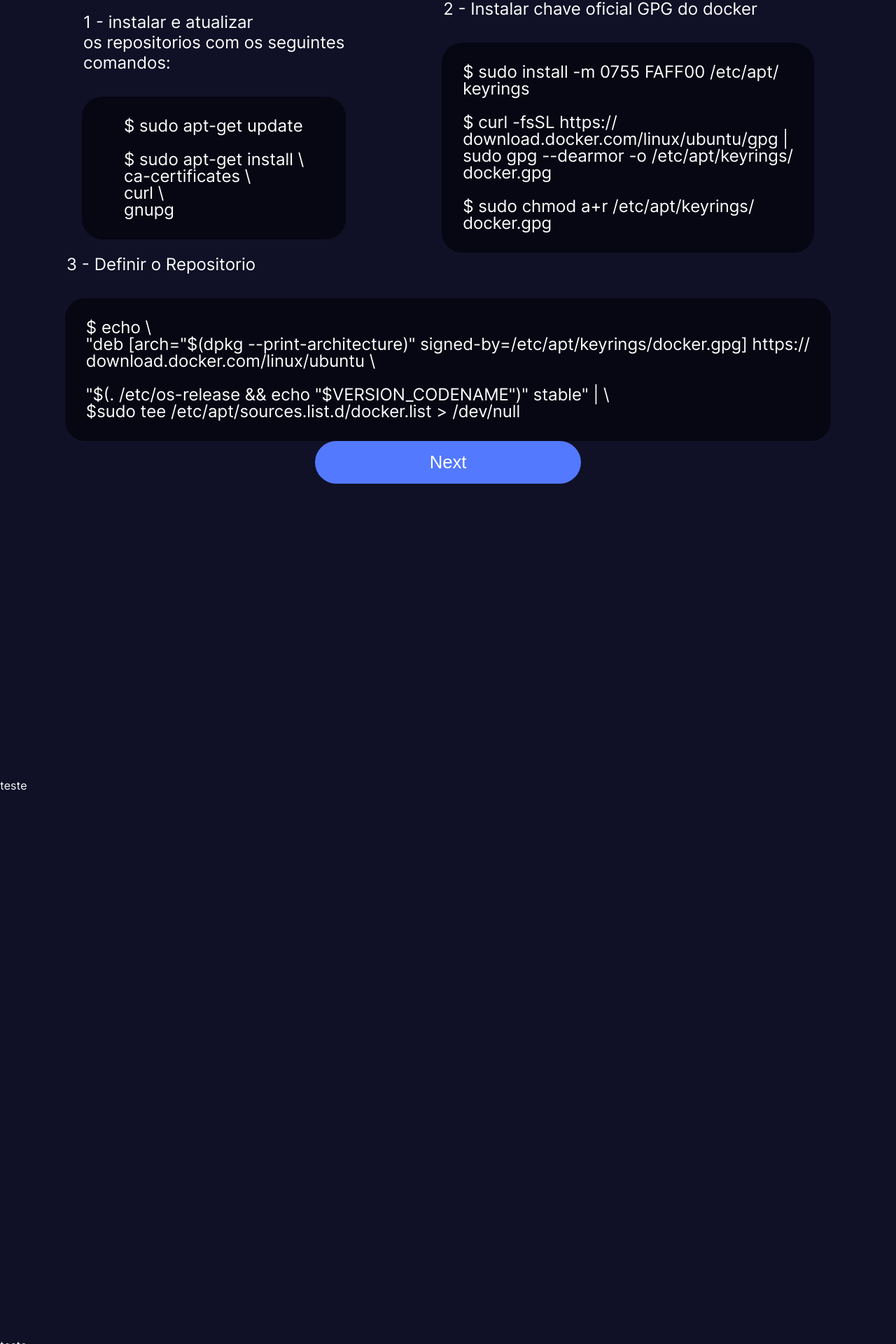
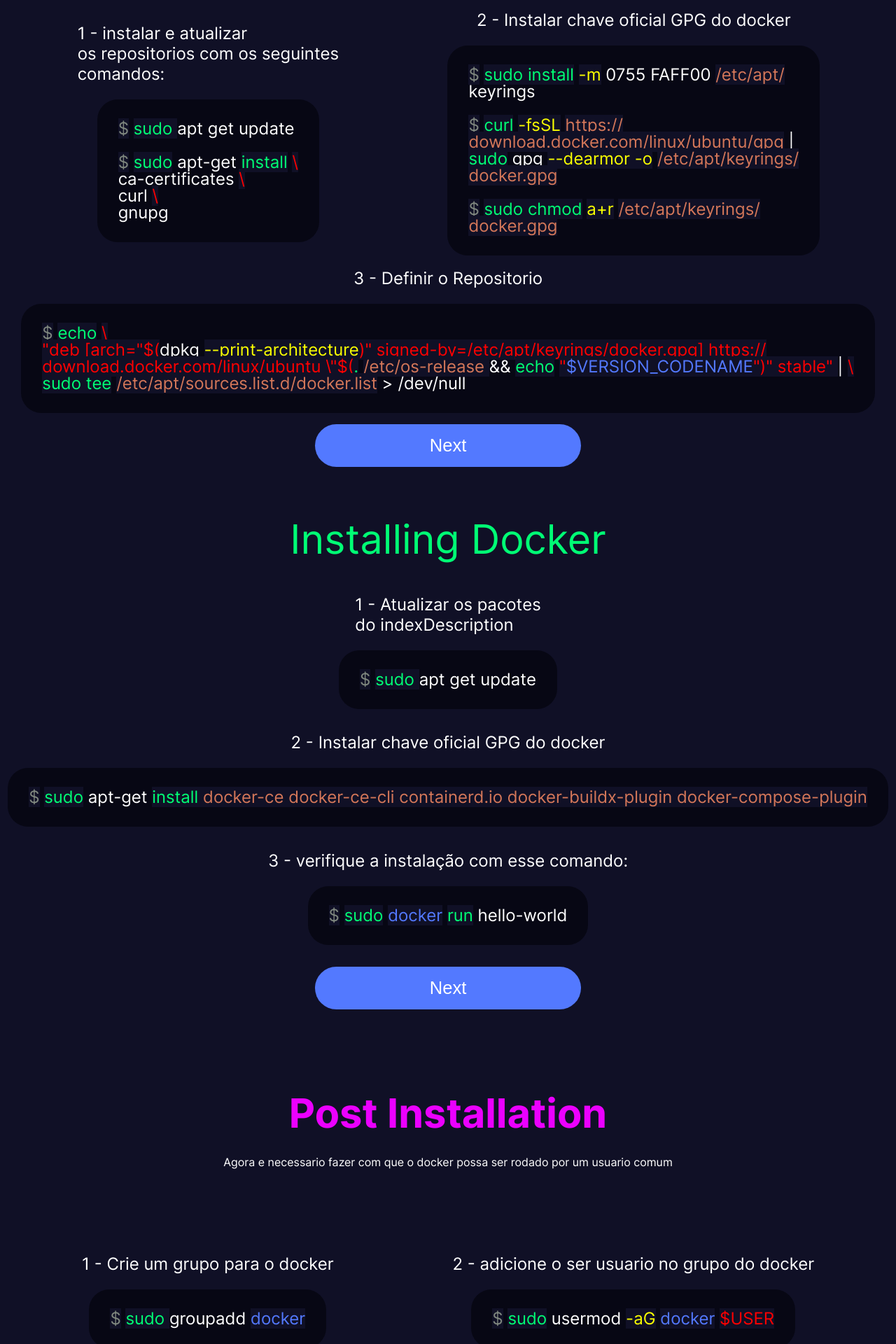
Before and after one commit to AlessandroOliiveira/DockerApresentation, a React (Vite) app: page / in a window 1280 px wide. Shown: the part 878-2798 px from the top of the page at 70% size. Built offline with nearby package versions, Linux system fonts and the light colour scheme.

Commit message:
FEAT: Style from other pages

```diff
--- a/src/pages/home/index.jsx
+++ b/src/pages/home/index.jsx
@@ -1,8 +1,8 @@
 import React from 'react';
-import { BodyStyle, ContainerInner, Wrapper, ContentWrapper, Description, Button, TextWrapper, Title, ImageWrapper, ButtonIcon, Code, WrapperC, ContainerContent } from '../../shared/styles/Base';
+import { BodyStyle, ContainerInner, Wrapper, ContentWrapper, Description, Button, TextWrapper, Title, ImageWrapper, ButtonIcon, Code, WrapperC, ContainerContent, Divider, ContentContainer2 } from '../../shared/styles/Base';
 import DockerLogo from '../../assets/DockerLogo.png'
 import { NavLink } from "react-router-dom"
-import { Gtext, Rtext, Ytext } from '../../shared/styles/text';
+import { Btext, CText, Gtext, Mtext, PText, Rtext, Ytext } from '../../shared/styles/text';
 
 function Home() {
 
@@ -20,6 +20,7 @@
                                 <Rtext> instalar</Rtext> o docker no <Gtext>Ubuntu</Gtext>, de
                                 forma <Ytext>simples</Ytext> e <Ytext>intuitiva</Ytext>"
                             </Description>
+                            <Divider />
                             <Button onClick={<NavLink to="#section_2" scrollOptions={{ behavior: 'smooth' }} />}>Get Started<ButtonIcon /></Button>
                         </TextWrapper>
                         <ImageWrapper>
@@ -34,7 +35,7 @@
             <ContainerInner id="section_1">
                 <WrapperC>
 
-                    <Title>First Steps</Title>
+                    <Title><Rtext>First Steps</Rtext></Title>
 
                     <ContentWrapper>
                         <ContainerContent>
@@ -45,11 +46,12 @@
                                 comandos:
                             </Description>
                             <Code>
-                                $ sudo apt-get update <br />
+                                <CText>$</CText> <Gtext> sudo </Gtext>apt get update
                                 <br />
-                                $ sudo apt-get install \<br />
-                                ca-certificates \<br />
-                                curl \<br />
+                                <br />
+                                <CText>$</CText> <Gtext>sudo</Gtext> apt-get <Gtext>install</Gtext> <Rtext>\</Rtext><br />
+                                ca-certificates <Rtext>\</Rtext><br />
+                                curl <Rtext>\</Rtext><br />
                                 gnupg
                             </Code>
                         </ContainerContent>
@@ -59,16 +61,16 @@
                                 2 - Instalar chave oficial GPG do docker
                             </Description>
                             <Code>
-                                $ sudo install -m 0755 FAFF00 /etc/apt/<br />
+                                <CText>$</CText> <Gtext>sudo install</Gtext> <Ytext>-m</Ytext> 0755 FAFF00 <Mtext>/etc/apt/</Mtext><br />
                                 keyrings<br />
                                 <br />
-                                $ curl -fsSL https://<br />
-                                download.docker.com/linux/ubuntu/gpg |<br />
-                                sudo gpg --dearmor -o /etc/apt/keyrings/<br />
-                                docker.gpg<br />
+                                <CText>$</CText> <Gtext>curl</Gtext> <Ytext>-fsSL</Ytext> <Mtext>https://<br />
+                                    download.docker.com/linux/ubuntu/gpg</Mtext> |<br />
+                                <Gtext>sudo</Gtext> gpg <Ytext>--dearmor -o</Ytext> <Mtext>/etc/apt/keyrings/<br />
+                                    docker.gpg<br /></Mtext>
                                 <br />
-                                $ sudo chmod a+r /etc/apt/keyrings/<br />
-                                docker.gpg
+                                <CText>$</CText> <Gtext>sudo chmod</Gtext> <Ytext>a+r</Ytext> <Mtext>/etc/apt/keyrings/<br />
+                                    docker.gpg</Mtext>
                             </Code>
                         </ContainerContent>
 
@@ -79,26 +81,99 @@
                             3 - Definir o Repositorio
                         </Description>
                         <Code>
-                            $ echo \<br />
-                            "deb [arch="$(dpkg --print-architecture)" signed-by=/etc/apt/keyrings/docker.gpg] https://<br />
-                            download.docker.com/linux/ubuntu \<br />
-                            <br />
-                            "$(. /etc/os-release && echo "$VERSION_CODENAME")" stable" | \<br />
-                            $sudo tee /etc/apt/sources.list.d/docker.list {">"} /dev/null<br />
+                            <CText>$</CText> <Gtext>echo</Gtext> <Rtext>\<br />
+                                "deb [arch="$(</Rtext>dpkg <Ytext>--print-architecture</Ytext><Rtext>)" signed-by=/etc/apt/keyrings/docker.gpg] https://<br />
+                                download.docker.com/linux/ubuntu \"$(</Rtext><Gtext>.</Gtext> <Mtext>/etc/os-release </Mtext> && <Gtext>echo</Gtext> <Rtext>"</Rtext><Btext>$VERSION_CODENAME</Btext><Rtext>")" stable" </Rtext>| <Rtext> \</Rtext><br />
+                            <Gtext>sudo tee</Gtext> <Mtext>/etc/apt/sources.list.d/docker.list</Mtext> {">"} /dev/null<br />
 
                         </Code>
                     </ContainerContent>
                     <Button>Next</Button>
                 </WrapperC>
             </ContainerInner>
+            <Divider />
             <ContainerInner id="section_2">
-                teste
+                <WrapperC>
+                    <Title><Gtext>Installing Docker</Gtext></Title>
+                    <ContainerContent>
+                        <Description>1 - Atualizar os pacotes <br /> do indexDescription</Description>
+                        <Code>
+                            <CText>$</CText> <Gtext> sudo </Gtext>apt get update
+                        </Code>
+                    </ContainerContent>
+                    <ContainerContent>
+                        <Description>2 - Instalar chave oficial GPG do docker</Description>
+                        <Code>
+                            <CText>$</CText> <Gtext>sudo</Gtext> apt-get <Gtext>install </Gtext>
+                            <Mtext>
+                                docker-ce docker-ce-cli containerd.io docker-buildx-plugin docker-compose-plugin
+                            </Mtext>
+                        </Code>
+                    </ContainerContent>
+                    <ContainerContent>
+                        <Description>3 - verifique a instalação com esse comando:</Description>
+                        <Code>
+                            <CText>$</CText> <Gtext>sudo</Gtext> <Btext>docker</Btext> <Gtext>run</Gtext> hello-world
+                        </Code>
+                    </ContainerContent>
+                    <Button>Next</Button>
+                </WrapperC>
             </ContainerInner>
+            <Divider />
             <ContainerInner id="section_3">
-                teste
+                <WrapperC>
+                    <Title><PText>Post Installation</PText></Title>
+                    <>Agora e necessario fazer com que o docker possa ser rodado por um usuario comum</>
+                    <ContentWrapper>
+
+                        <ContainerContent>
+                            <Description>1 - Crie um grupo para o docker</Description>
+                            <Code>
+                                <CText>$</CText> <Gtext> sudo </Gtext>groupadd <Btext>docker</Btext>
+
+                            </Code>
+                        </ContainerContent>
+                        <ContainerContent>
+                            <Description>2 - adicione o ser usuario no grupo do docker</Description>
+                            <Code>
+                                <CText>$</CText> <Gtext>sudo</Gtext> usermod <Ytext>-aG</Ytext> <Btext>docker</Btext> <Rtext>$USER</Rtext>
+                            </Code>
+                        </ContainerContent>
+                    </ContentWrapper>
+                    <ContainerContent>
+                        <Description>3 -  Ative as configurações</Description>
+                        <Code>
+                            <CText>$</CText> <Gtext>newgrp</Gtext> <Btext>docker</Btext>
+                        </Code>
+                    </ContainerContent>
+                    <Button>Next</Button>
+                </WrapperC>
             </ContainerInner>
+            <Divider />
             <ContainerInner id="section_4">
-                teste
+                <ContentWrapper>
+                    <ImageWrapper>
+                        <img src={DockerLogo} alt="dockerlogo" />
+                    </ImageWrapper>
+                    <ContentContainer2>
+                        <ContainerContent>
+                            <Description>Agora é só testar</Description>
+                            <Code>
+                                <Btext>docker</Btext> <Gtext>run</Gtext> hello-world
+                            </Code>
+                        </ContainerContent>
+
+                        <ContainerContent>
+                            <Description>Para mais indormações</Description>
+                        </ContainerContent>
+
+                        <ContainerContent>
+                            <Description>Veja Tambem sobre o Docker Hub</Description>
+                        </ContainerContent>
+
+                        <Button>Docker Hub</Button>
+                    </ContentContainer2>
+                </ContentWrapper>
             </ContainerInner>
         </BodyStyle >
 
--- a/src/shared/components/NavBar/index.jsx
+++ b/src/shared/components/NavBar/index.jsx
@@ -1,19 +1,22 @@
 import React from 'react';
-import { Logo, Menu, MenuItem, Nav } from '../../styles/navBar';
+import { ImgNavbar, Logo, Menu, MenuItem, Nav } from '../../styles/navBar';
 import { NavLink } from 'react-router-dom';
+import DockerLogo from "../../../assets/DockerLogo.png"
+
 
 
 function NavBar() {
     return (
         <Nav>
             <Logo to="/">Logoo</Logo>
-            <img src="" alt="#" />
+            <ImgNavbar src={DockerLogo} alt="dockerlogo" />
+
             <Menu>
                 <MenuItem to="/" exact activeClassName="active">Home</MenuItem>
-                <MenuItem  to="/dockerhub" exact activeClassName="active">DockerHub</MenuItem>
+                <MenuItem to="/dockerhub" exact activeClassName="active">DockerHub</MenuItem>
                 <MenuItem to="/sobre" exact activeClassName="active">Sobre</MenuItem>
             </Menu>
-        </Nav>
+        </Nav >
     );
 }
 
--- a/src/shared/styles/base/index.jsx
+++ b/src/shared/styles/base/index.jsx
@@ -26,6 +26,7 @@
   align-items: center;
   flex-direction: column;
   justify-content: space-between;
+  gap: 1rem;
   height:${(props) => (props.firstC ? 'calc(100vh - 70px)' : '100vh')};
   padding-bottom: 100px;
 `
@@ -34,14 +35,23 @@
 export const ContentWrapper = styled.div`
   display: flex;
   align-items: center;
-  justify-content: space-between;
+  justify-content: space-around;
+  height: 100%;
   width: 100%;
-  max-width: 1110px;
   padding: 0 2rem;
 `;
 
+export const Divider = styled.div`
+  margin: 20px;
+  width: 100%;
+`
+
 export const ContainerContent = styled.div`
-
+display: flex;
+flex-direction: column;
+gap: 20px;
+align-items: center;
+justify-content: center;
 `;
 
 export const TextWrapper = styled.div`
@@ -65,14 +75,11 @@
   text-align: center;
   width: ${(props) => props.width};
   text-align: justify;
-  margin-bottom: 2rem;
 `;
 
 export const Code = styled.div`
   background-color: #070714;
-  display: flex;
-  align-items: center;
-  justify-content: center;
+
   font-size: 24px;
   border-radius: 29px;
   padding: 30px;
@@ -103,3 +110,12 @@
 export const ImageWrapper = styled.div`
   flex-shrink: 0;
 `;
+
+export const ContentContainer2 = styled.div`
+display: flex;
+flex-direction: column;
+align-items: center;
+justify-content: space-between;
+gap: 40px;
+
+`;
--- a/src/shared/styles/navBar/index.jsx
+++ b/src/shared/styles/navBar/index.jsx
@@ -3,6 +3,7 @@
 
 
 export const Nav = styled.nav`
+position: sticky;
     display: flex;
     background-color: #0C0C22;
     justify-content: space-between;
@@ -35,3 +36,9 @@
     color: #8f1414;
   }
 `;
+
+export const ImgNavbar = styled.div`
+height: 80%;
+width: 40px;
+flex-shrink: 0;
+;`
--- a/src/shared/styles/text/index.jsx
+++ b/src/shared/styles/text/index.jsx
@@ -25,3 +25,9 @@
 export const CText = styled.span`
 color: #7E867E;
 `;
+
+export const PText = styled.span`
+font-weight: 700;
+color: #EB00FF;
+
+`;
```
